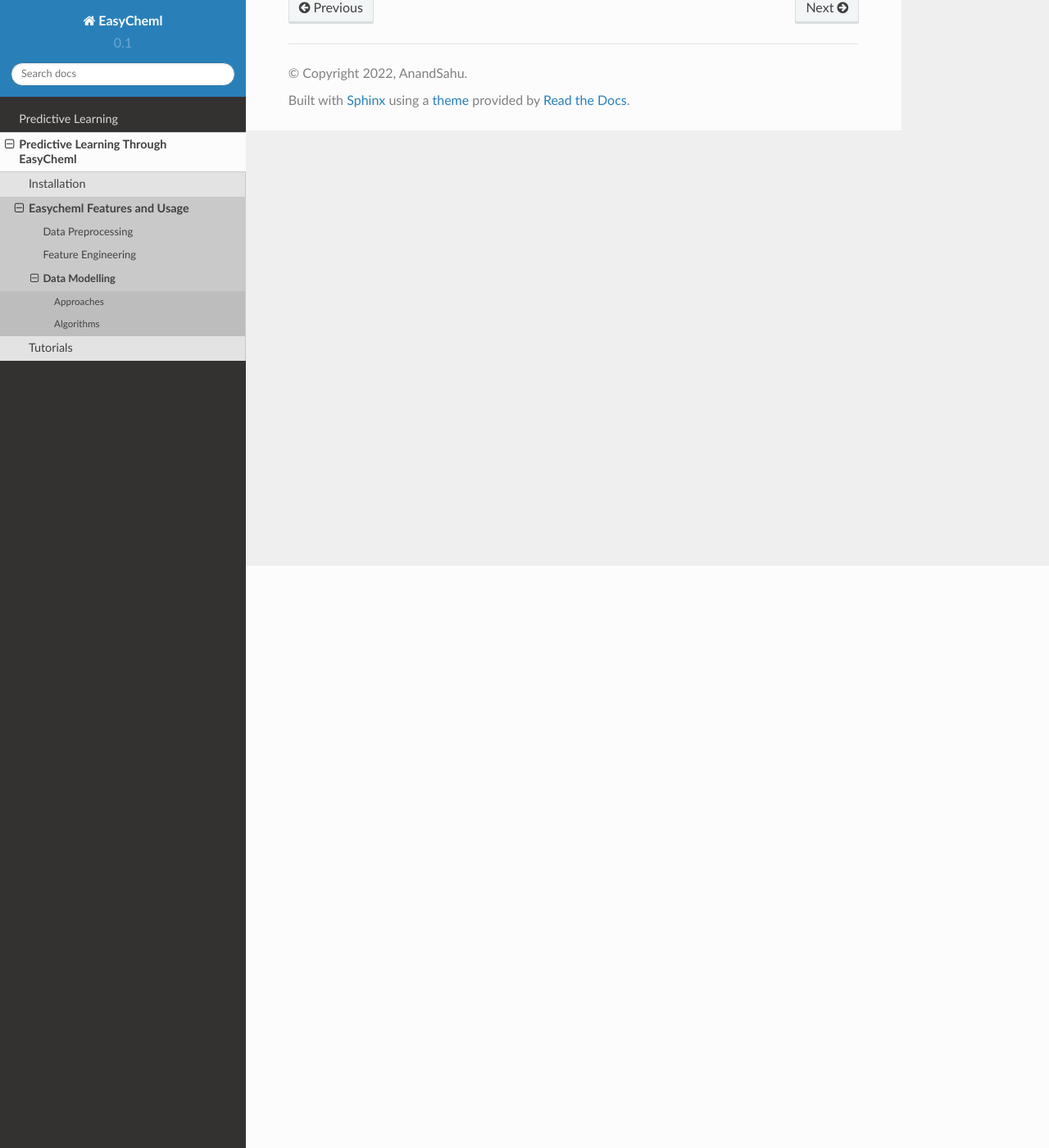
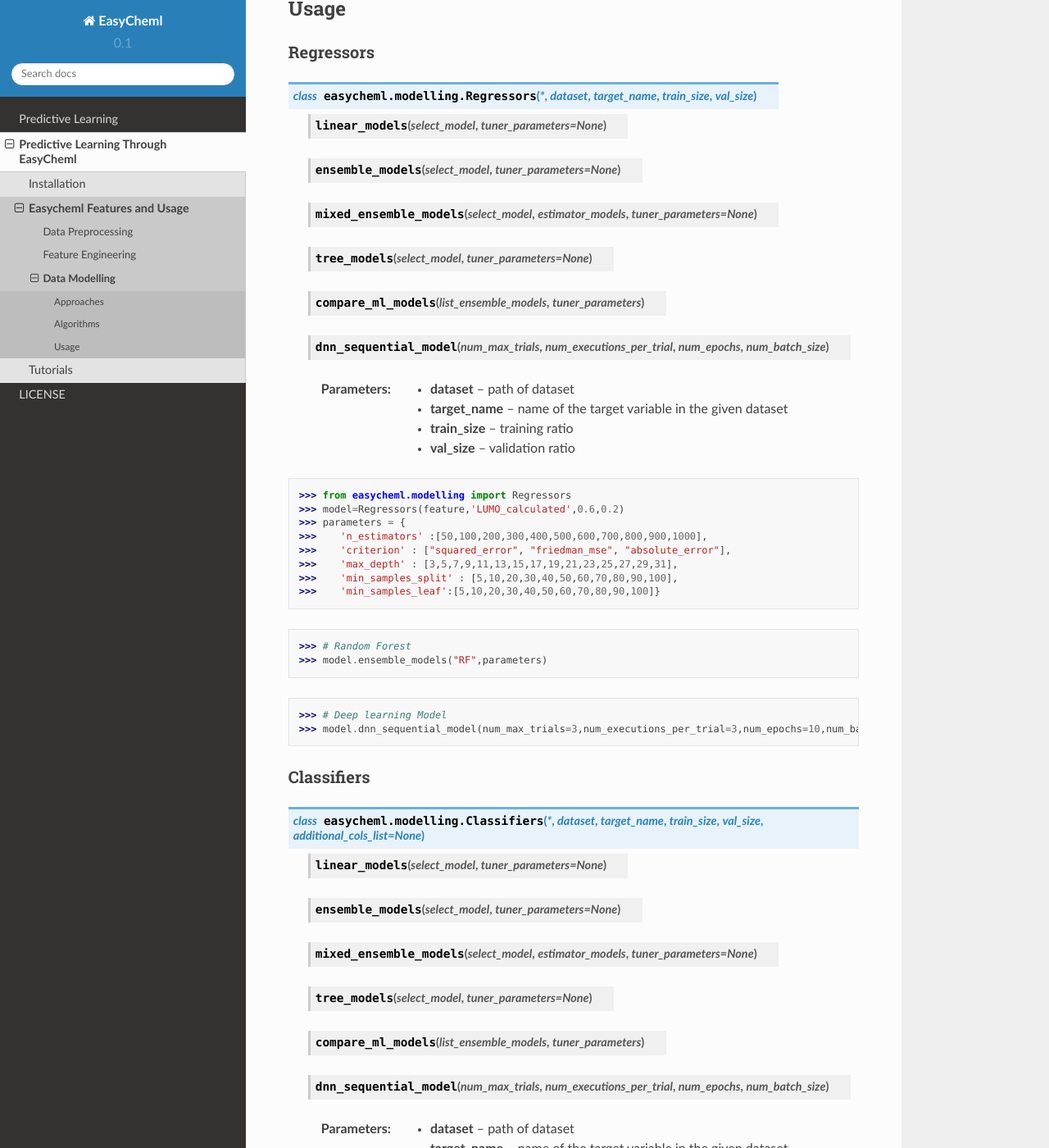
Before and after one commit to anandsahuofficial/easycheml, a Sphinx documentation site: the page built from docs/source/data_modelling.rst, in a window 1280 px wide and 1400 px high, scrolled down 710 px. Shown: the whole window at 82% size. Built offline with Sphinx 7.4.7 and the Read the Docs theme 2.0.0, drawn with Linux system fonts in a browser that asks for light colours; pages that are not in the unit, such as notebooks, are missing from menus; some of the changed text lies outside the part shown.

Commit message:
updated docs

```diff
--- a/docs/source/data_modelling.rst
+++ b/docs/source/data_modelling.rst
@@ -23,3 +23,75 @@ Algorithms
 * Bayesian Network
 * Genetic Algorithms
 * Artificial Neural Network
+
+
+Usage
+^^^^^^
+
+Regressors
+~~~~~~~~~~
+
+.. py:class:: easycheml.modelling.Regressors(*, dataset,target_name,train_size,val_size)
+
+    .. py:method:: linear_models(select_model,tuner_parameters=None)
+    .. py:method:: ensemble_models(select_model,tuner_parameters=None)
+    .. py:method:: mixed_ensemble_models(select_model,estimator_models,tuner_parameters=None)
+    .. py:method:: tree_models(select_model,tuner_parameters=None)
+    .. py:method:: compare_ml_models(list_ensemble_models,tuner_parameters)
+    .. py:method:: dnn_sequential_model(num_max_trials,num_executions_per_trial,num_epochs,num_batch_size)
+
+    :param dataset: path of dataset
+    :param target_name: name of the target variable in the given dataset
+    :param train_size: training ratio
+    :param val_size: validation ratio
+
+
+>>> from easycheml.modelling import Regressors
+>>> model=Regressors(feature,'LUMO_calculated',0.6,0.2)
+>>> parameters = {
+>>>    'n_estimators' :[50,100,200,300,400,500,600,700,800,900,1000],
+>>>    'criterion' : ["squared_error", "friedman_mse", "absolute_error"],
+>>>    'max_depth' : [3,5,7,9,11,13,15,17,19,21,23,25,27,29,31],
+>>>    'min_samples_split' : [5,10,20,30,40,50,60,70,80,90,100],
+>>>    'min_samples_leaf':[5,10,20,30,40,50,60,70,80,90,100]}
+
+>>> # Random Forest
+>>> model.ensemble_models("RF",parameters)
+
+>>> # Deep learning Model
+>>> model.dnn_sequential_model(num_max_trials=3,num_executions_per_trial=3,num_epochs=10,num_batch_size=32)
+
+
+
+
+Classifiers
+~~~~~~~~~~~
+
+
+.. py:class:: easycheml.modelling.Classifiers(*, dataset,target_name,train_size,val_size,additional_cols_list=None)
+
+    .. py:method:: linear_models(select_model,tuner_parameters=None)
+    .. py:method:: ensemble_models(select_model,tuner_parameters=None)
+    .. py:method:: mixed_ensemble_models(select_model,estimator_models,tuner_parameters=None)
+    .. py:method:: tree_models(select_model,tuner_parameters=None)
+    .. py:method:: compare_ml_models(list_ensemble_models,tuner_parameters)
+    .. py:method:: dnn_sequential_model(num_max_trials,num_executions_per_trial,num_epochs,num_batch_size)
+
+    :param dataset: path of dataset
+    :param target_name: name of the target variable in the given dataset
+    :param train_size: training ratio
+    :param val_size: validation ratio
+    :param additional_cols_list: list of columns excluded from training
+
+
+>>> from easycheml.modelling import Classifiers
+>>> model=Classifiers(feature,'LUMO_calculated',0.6,0.2,additional_cols_list=None)
+
+>>> model.dnn_sequential_model_opt(num_max_trials=1,num_executions_per_trial=1,num_epochs=10,num_batch_size=128)
+>>> model.dnn_sequential_model(num_max_trials=3,num_executions_per_trial=3,num_epochs=10,num_batch_size=32)
+>>> model.dnn_best_model(1,50,500)
+>>> metrics=model.model_metrics()
+>>> metrics
+
+>>> metrics=model.ext_testing(ext_testing_data)
+>>> metrics
--- a/docs/source/index.rst
+++ b/docs/source/index.rst
@@ -13,6 +13,7 @@ Contents
 .. toctree::
    predictive_learning
    predictive_learning_thru_easycheml
+   LICENSE
    .. installation
    .. features
    .. usage
--- a/docs/source/usage.rst
+++ b/docs/source/usage.rst
@@ -6,14 +6,14 @@ Machine/Deep Learning in 3 Steps
 ^^^^^^^^^^^^^^^^^^^^^^^^^^^^^^^^^
 
 Data Preprocessing
-^^^^^^^^^^^^^^^^^^^
+~~~~~~~~~~~~~~~~~~
 
 >>> from easycheml.preprocessing import PreProcessing as p
 >>> preprocessed_dataset,train, validate, test=p.preprocess_data(dataset,'target_name','list_of_specific_columns')
 >>> preprocessed_dataset.to_excel("df_feature.xlsx")
 
 Feature Engineering
-^^^^^^^^^^^^^^^^^^^^
+~~~~~~~~~~~~~~~~~~~~
 
 >>> from easycheml.modelling import feature_engineering as f
 >>> feature=f.feature_thru_correlation('df_feature.xlsx', 'target_name', 0.4, 'pearson')
@@ -21,7 +21,7 @@ Feature Engineering
 
 
 Data Modelling
-^^^^^^^^^^^^^^^
+~~~~~~~~~~~~~~~
 
 >>> from easycheml.modelling import Regressors
 >>> model=Regressors('df_feature.xlsx','target_name',0.6,0.2)
```
Also changed, not shown: docs/source/data_preprocessing.rst (+8 -5 lines), docs/source/feature_engineering.rst (+19 -0 lines).
